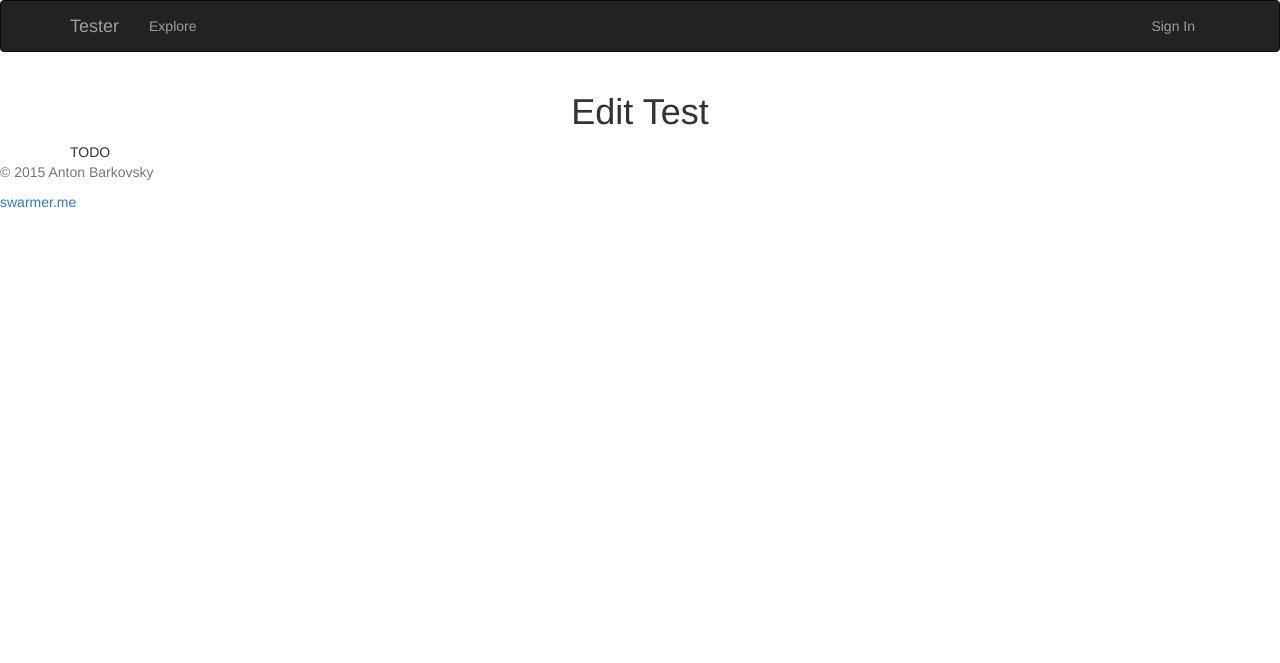
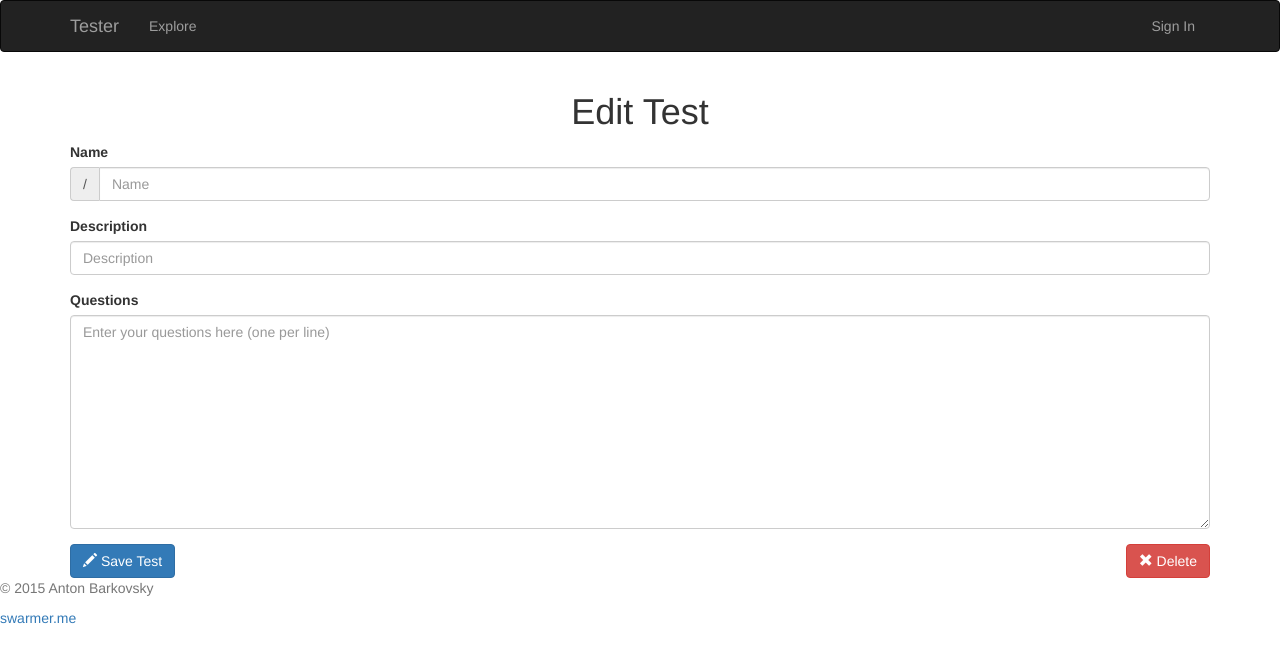
Before and after one commit to swarmer/tester, a Django app: template core/templates/core/test_edit.html in a window 1280 px wide. Shown: the top 663 px of the page. Run offline with Django 3.2, Linux system fonts and the light colour scheme; the template is opened without the code that fills it: values that come from a table or form of the project are taken from there, others are empty; tables that the repository leaves empty hold one stand-in row (values such as "Sample post"); some libraries are stand-ins or nearby versions.

Commit message:
Implement test edit form

```diff
--- a/core/templates/core/test_edit.html
+++ b/core/templates/core/test_edit.html
@@ -4,5 +4,43 @@
 {% block content %}
   <h1 class="text-center header">Edit Test</h1>
 
-  TODO
+  <form class="form-container" method="POST">
+    {% csrf_token %}
+
+    <div class="form-group">
+      <label for="name-input">Name</label>
+      <div class="input-group">
+        <div class="input-group-addon">{{ request.user.username }}/</div>
+        <input id="name-input" placeholder="Name"
+          name="name" class="form-control" type="text"
+          value="{{ form.name.value|default_if_none:"" }}">
+      </div>
+    </div>
+
+    <div class="form-group">
+      <label for="description-input">Description</label>
+      <input id="description-input" placeholder="Description"
+        name="description" class="form-control" type="text"
+        value="{{ form.description.value|default_if_none:"" }}">
+    </div>
+
+    <div class="form-group">
+      <label for="source-input">Questions</label>
+      <textarea id="source-input" placeholder="Enter your questions here (one per line)"
+          name="source" class="form-control" rows="10"
+          value="{{ form.source.value|default_if_none:"" }}"
+        >{{ form.source.value|default_if_none:"" }}</textarea>
+    </div>
+
+    <button class="btn btn-primary" type="submit">
+      <span class="glyphicon glyphicon glyphicon-pencil"></span>
+      Save Test
+    </button>
+
+    <a class="btn btn-danger pull-right"
+        href="/test/{{ object.owner.username }}/{{ object.name }}/delete/">
+      <span class="glyphicon glyphicon-remove"></span>
+      Delete
+    </a>
+  </form>
 {% endblock %}
```
